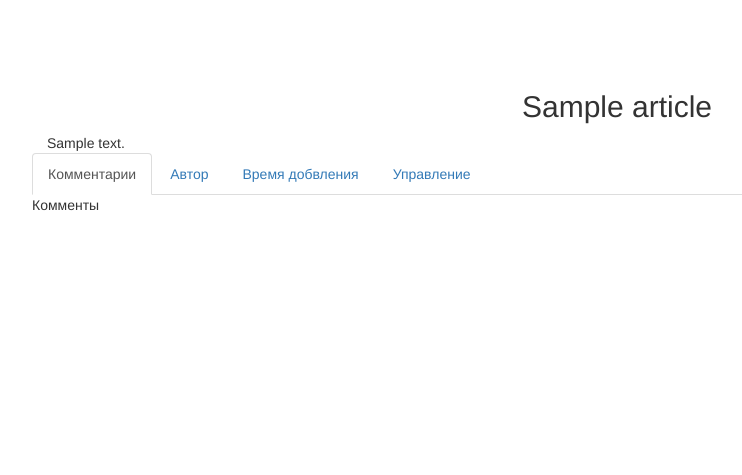
After one commit to ma110y/yii2, a Yii app: template views/site/article_view.php in a window 1280 px wide. The commit adds this page. Shown: the top 475 px of the page, without its empty margins (23-765 px from the left). Run offline with PHP 8.4 and a stand-in for Yii, Linux system fonts and the light colour scheme; the template is opened without the code that fills it: most values are stand-ins (such as "Sample title", 1, 10 or a date in 2020); data that the repository does not hold is empty; some libraries are stand-ins or nearby versions.

Commit message:
Добавил статья для практики по бутстрапу

```diff
--- a/controllers/AdminController.php
+++ b/controllers/AdminController.php
@@ -218,6 +218,10 @@ class AdminController extends Controller {
 
 
             $post -> save();
+
+            Yii::$app -> session -> setFlash('success', 'Текст успешно добавлен');
+
+            return Yii::$app -> response ->redirect(['admin/article']);
         }
 
         return $this -> render('article', compact('post'));
--- a/views/admin/article.php
+++ b/views/admin/article.php
@@ -4,10 +4,14 @@ use mihaildev\ckeditor\CKEditor;
 use kartik\datetime\DateTimePicker;
 ?>
 
+<? $this -> title = 'Статьи'; ?>
 
 <? $form = ActiveForm::begin(['options' => ['enctype' => 'multipart/form-data']]);?>
 
 <?=$form -> field($post, 'title')?>
+
+<?=$form -> field($post, 'discription')?>
+
 
 <?=$form -> field($post, 'text')->widget(CKEditor::className(),[
     'editorOptions' => [
--- /dev/null
+++ b/views/site/article_view.php
@@ -0,0 +1,63 @@
+<h2 align="center"><?=$article->title?></h2>
+<?=$article->text?>
+
+<!---->
+<!--<div class="container">-->
+<!--    <div class="row">-->
+<!--        <div class="col-md-6">-->
+<!--            <div class="tabs">-->
+<!--                <ul class="nav nav-tabs">-->
+<!--                    <li class="active"><a href="#tab-1" data-toggle="tab">Вкладка 1</a> </li>-->
+<!--                    <li><a href="#tab-2" data-toggle="tab">Вкладка 2</a> </li>-->
+<!--                    <li><a href="#tab-3" data-toggle="tab">Вкладка 3</a> </li>-->
+<!--                </ul>-->
+<!---->
+<!--                <div class="tab-content">-->
+<!---->
+<!--                    <div class="tab-pane fade in active" id="tab-1">-->
+<!--                        <p>Текст 1</p>-->
+<!--                    </div>-->
+<!--                    <div class="tab-pane fade " id="tab-2">-->
+<!--                        <p>Текст 2</p>-->
+<!--                    </div>-->
+<!--                    <div class="tab-pane fade " id="tab-3">-->
+<!--                        <p>Текст 3</p>-->
+<!--                    </div>-->
+<!--                </div>-->
+<!--            </div>-->
+<!--        </div>-->
+
+<div class="row">
+    <div class="tabs">
+        <ul class="nav nav-tabs">
+            <li class="active"><a href="#comments" data-toggle="tab">Комментарии</a></li>
+            <li><a href="#author" data-toggle="tab">Автор</a></li>
+            <li><a href="#time" data-toggle="tab">Время добвления</a></li>
+            <? if(Yii::$app->user->identity->role = 'admin' ){ ?>
+                <li><a href="#admin" data-toggle="tab">Управление</a></li>
+            <? } ?>
+        </ul>
+    </div>
+
+    <div class="tab-content">
+        <div class="tab-pane fade in active" id="comments">
+            Комменты
+        </div>
+
+        <div class="tab-pane fade" id="author">
+            <?=$article->author?> <span class="badge">21</span>
+        </div>
+
+        <div class="tab-pane fade" id="time">
+            <?=date("m.d.y G:i", $article->time);?>
+        </div>
+
+        <div class="tab-pane fade" id="admin">
+            <div class="btn-group btn-group-justified">
+                <a href="#" class="btn btn-success"><i class="glyphicon glyphicon-plus"></i></a>
+                <a href="#" class="btn btn-success"><i class="glyphicon glyphicon-pencil"></i></a>
+                <a href="#" class="btn btn-success"><i class="glyphicon glyphicon-remove"></i></a>
+            </div>
+        </div>
+    </div>
+</div>
```
Also changed, not shown: controllers/SiteController.php (+11 -1 lines), models/ArticleForm.php (+8 -2 lines), views/site/article.php (+17 -6 lines), web/article/0_92686_d8825edb_XL.jpg (added), web/article/0_929e4_ce938098_XL.jpg (added), web/article/0b23a54624ca0dd7d0b2c363a0eec562.jpg (added), web/article/11123.jpg (added), web/article/23431.jpg (added), web/article/828-5-f.jpg (added).
